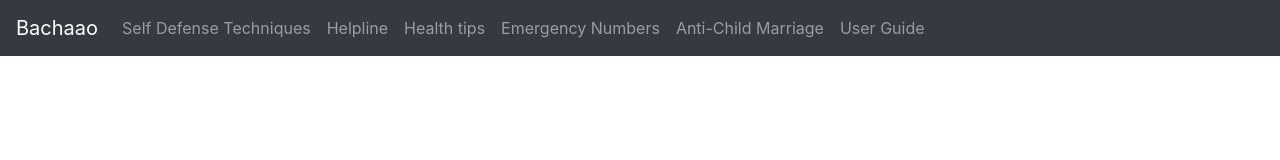
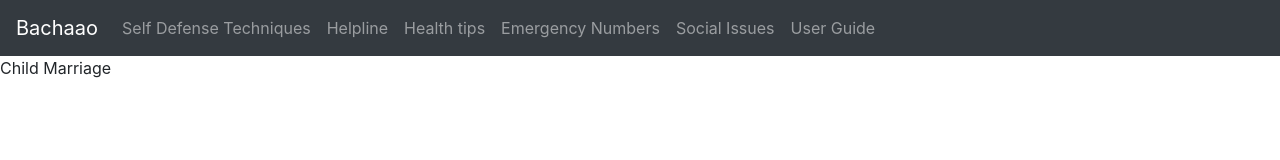
Before and after one commit to asmitaneupane/Bachaao-App, a plain HTML site: page socialissues.html in a window 1280 px wide. Drawn offline with Linux system fonts and the light colour scheme.

Commit message:
add file content

```diff
--- a/navbar.html
+++ b/navbar.html
@@ -18,7 +18,7 @@
         <a class="nav-link addButton addButton--active" href="enumber.html">Emergency Numbers</a>
       </li>
       <li class="nav-item">
-        <a class="nav-link" href="antichildmarriage.html">Anti-Child Marriage</a>
+        <a class="nav-link" href="socialissues.html">Social Issues</a>
       </li>
       <li class="nav-item">
         <a class="nav-link" href="userguide.html">User Guide</a>
--- a/antichildmarriage.html
+++ b/socialissues.html
@@ -24,3 +24,6 @@
     </script>
 
 <div id="navbar"></div>
+<div class="row">
+  <div class="col-md-6">Child Marriage</div>
+</div>
```
Also changed, not shown: index.html (+0 -1 lines).
